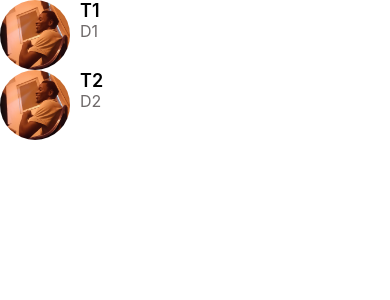
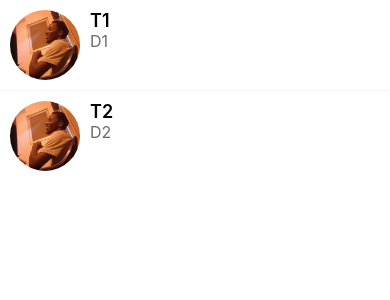
Before and after one commit to kikomeko-bashir/SalezApp, a React Native app: screen / in a window 390 px wide. Shown: the top 300 px of the page. Built offline with nearby package versions, Linux system fonts and the light colour scheme.

Commit message:
views added

```diff
--- a/app/components/ListItem.js
+++ b/app/components/ListItem.js
@@ -1,13 +1,17 @@
 import React from "react";
-import { View, StyleSheet, Image } from "react-native";
+import { View, StyleSheet, Image, TouchableOpacity } from "react-native";
 import AppText from "./AppText";
 
 
 import colors from "../config/colors";
+import { TouchableHighlight } from "react-native";
 
-function ListItem({title, subTitle, image}){
+function ListItem({title, subTitle, image, onPress}){
 
     return(
+        <TouchableHighlight
+        underlayColor={colors.light}
+        onPress={onPress}>
             <View style={styles.container}>
                 <Image style={styles.image} source={image}/>
                 <View>
@@ -15,6 +19,7 @@
                     <AppText style={styles.subTitle}>{subTitle}</AppText>
                 </View>
             </View>
+        </TouchableHighlight>
     );
 }
 
@@ -23,6 +28,7 @@
 
     container: {
         flexDirection: 'row',
+        padding: 10,
     },
     image:{
         width: 70,
--- /dev/null
+++ b/app/components/ListItemSeparator.js
@@ -0,0 +1,22 @@
+import React from 'react';
+
+import { View, StyleSheet } from'react-native';
+import colors from '../config/colors';
+
+function ListItemSeparator() {
+    return(
+        <View style={styles.separator} />
+    );
+}
+
+const styles = StyleSheet.create({
+    separator: {
+        width: '100',
+        height: 1,
+        backgroundColor: colors.light,
+
+    }
+
+});
+
+export default ListItemSeparator;
--- /dev/null
+++ b/app/components/Screen.js
@@ -0,0 +1,22 @@
+import React from 'react';
+import Constants from 'expo-constants';
+
+import { SafeAreaView, StyleSheet } from'react-native';
+
+function Screen ({children}){
+    return (
+        <SafeAreaView style={styles.screen}>
+            {children}
+        </SafeAreaView>
+    );
+
+}
+
+
+const styles = StyleSheet.create({
+    screen: {
+        paddingTop: Constants.statusBarHeight,
+    },
+});
+
+export default Screen;
--- a/app/config/colors.js
+++ b/app/config/colors.js
@@ -8,5 +8,6 @@
     border: '#ccc',
     shadow: 'rgba(0, 0, 0, 0.2)',
     medium: '#6e6969',
+    light: '#f8f4f4',
 
 }
--- a/app/sceens/MessagesScreen.js
+++ b/app/sceens/MessagesScreen.js
@@ -1,6 +1,9 @@
 import React from 'react';
-import { FlatList } from 'react-native';
+import { FlatList, StyleSheet, View } from 'react-native';
 import ListItem from '../components/ListItem';
+
+import Screen from '../components/Screen';
+import ListItemSeparator from '../components/ListItemSeparator';
 
 
 const messages = [
@@ -23,19 +26,31 @@
 
 function MessageScreen(props) {
     return(
+        <Screen >
             <FlatList
                 data={messages}
                 keyExtractor={message=>message.id.toString()}
-            renderItem={({ item })=>
+                renderItem={({ item })=> (
                     <ListItem
                         title={item.title}
                         subTitle={item.description}
                         image={item.image}
+                        onPress={()=> console.log('message selected', item)}
 
-            />}
                     />
+                )}
+                ItemSeparatorComponent={ListItemSeparator}
+            />
+        </Screen>
     );
 }
 
 
+const styles = StyleSheet.create({
+    screen: {
+        //paddingTop: Constants.statusBarHeight
+        //paddingTop: Platform.OS === 'android'? StatusBar.currentHeight : 0,
+    }
+})
+
 export default MessageScreen;
```
Lines whose indentation alone changed are shown as unchanged.
